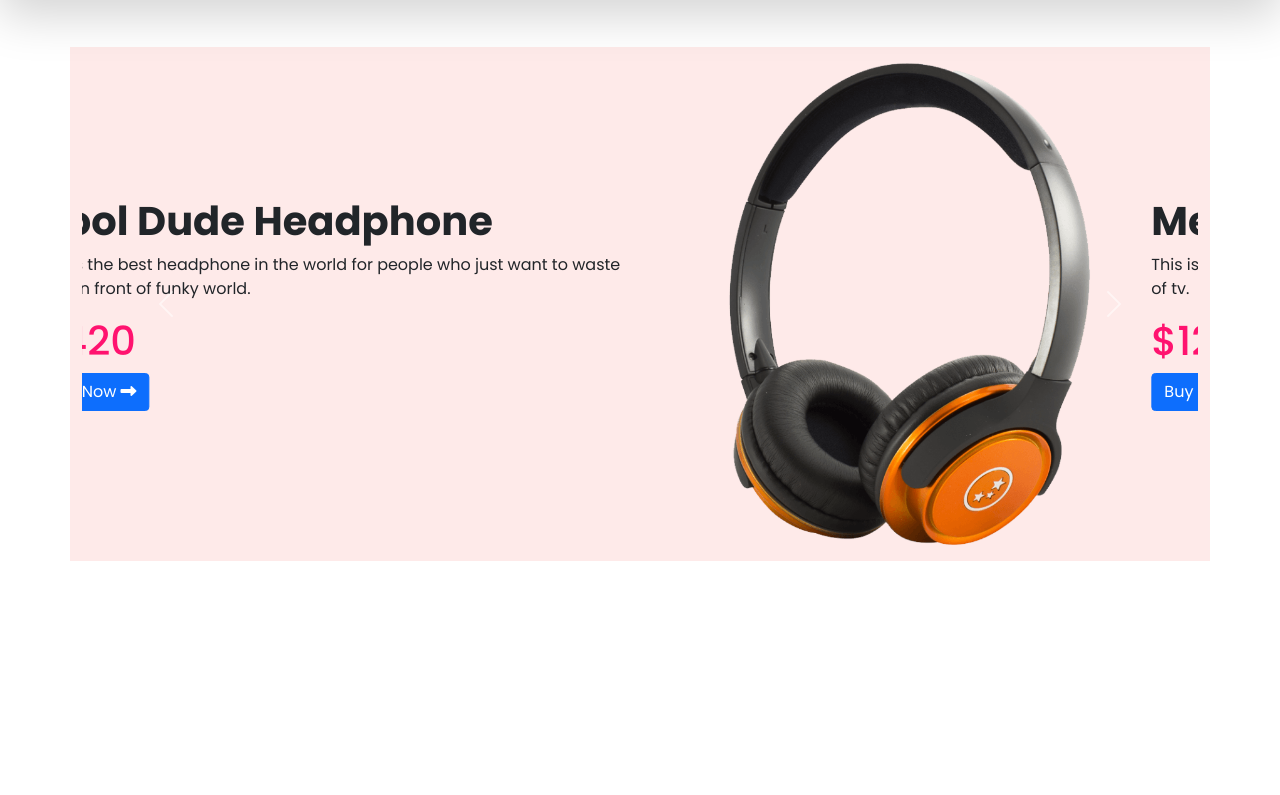
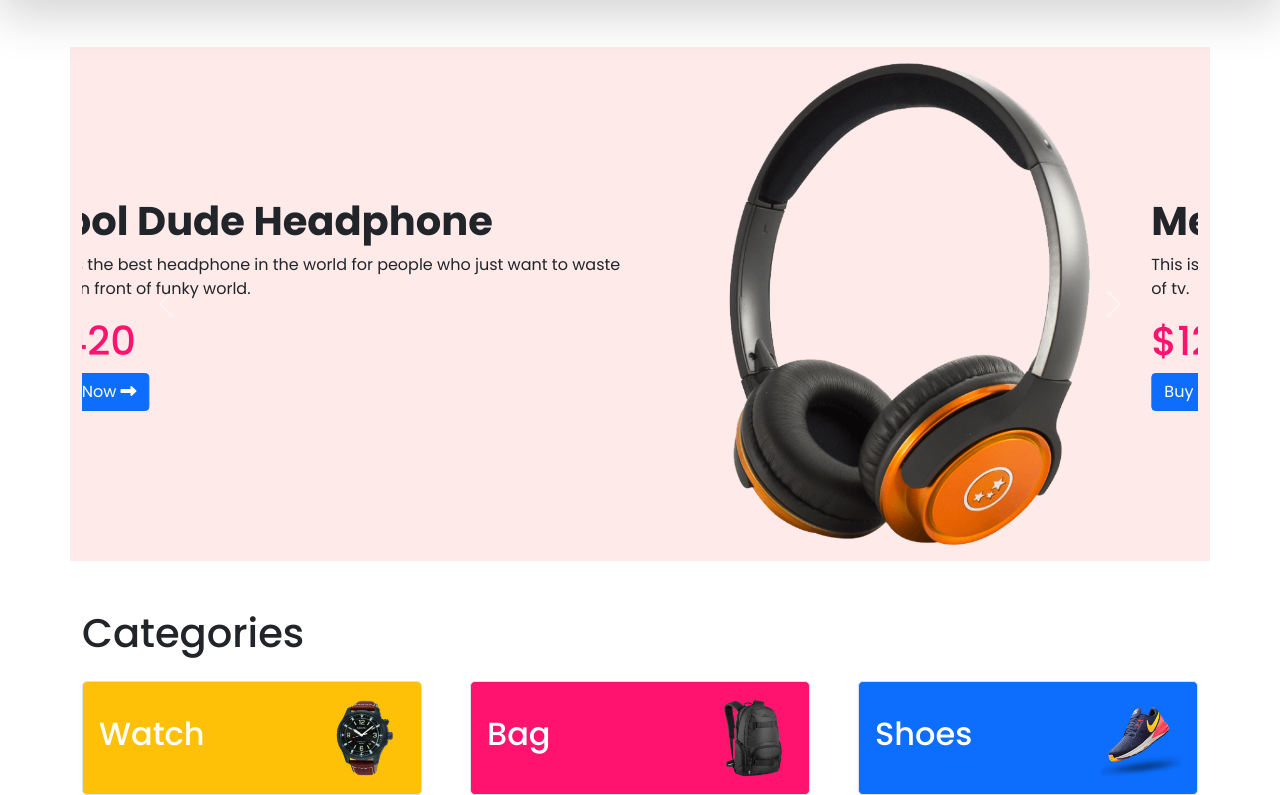
Before and after one commit to Kader-Goni/panda-commerce, a plain HTML site: page index.html in a window 1280 px wide. Shown: the part 74-869 px from the top of the page. Before the commit the page ends 800 px from the top, so only its background shows below. Drawn offline with nearby package versions, Linux system fonts and the light colour scheme.

Commit message:
Categories added

```diff
--- a/css/style.css
+++ b/css/style.css
@@ -14,6 +14,10 @@ body{
     background-color: #FEEAE9;
 }
 
+.bg-color{
+    background-color: #FF136F;
+}
+
 .text-color{
     color: #FF136F;
 }
--- a/index.html
+++ b/index.html
@@ -17,7 +17,7 @@
     <!-- header part starts -->
     <header>
         <!-- navbar -->
-        <nav class="navbar navbar-expand-lg navbar-light bg-light p-3 shadow-lg">
+        <nav class="navbar sticky-top navbar-expand-lg navbar-light bg-light p-3 shadow-lg">
             <div class="container">
               <a class="navbar-brand" href="#">
                   <img src="./images/logo.png" alt="">
@@ -141,6 +141,39 @@
         <!-- image-slider part ends -->
     </header>
     <!-- header part ends -->
+    <main>
+        <!-- categories part starts -->
+        <section class="container">
+            <h1 class="text-dark pt-5 pb-3">Categories</h1>
+            <div class="row g-5">
+                <div class="col-4">
+                  <div class="p-3 border rounded-3 text-white bg-warning d-flex align-items-center justify-content-between">
+                    <h2>Watch</h2>
+                    <img src="./images/categories/watch.png" width="80" alt="">
+                  </div>
+                </div>
+                <div class="col-4">
+                    <div class="p-3 border rounded-3 text-white bg-color d-flex align-items-center justify-content-between">
+                        <h2>Bag</h2>
+                        <img src="./images/categories/bag.png" width="80" alt="">
+                      </div>
+                </div>
+
+
+                <div class="col-4">
+                  <div class="p-3 border rounded-3 text-white bg-primary d-flex align-items-center justify-content-between">
+                    <h2>Shoes</h2>
+                    <img src="./images/categories/shoes.png" width="80" alt="">
+                  </div>
+                </div>
+
+              </div>
+        </section>
+        <!-- categories part ends -->
+
+
+
+    </main>
 
 
 
```
